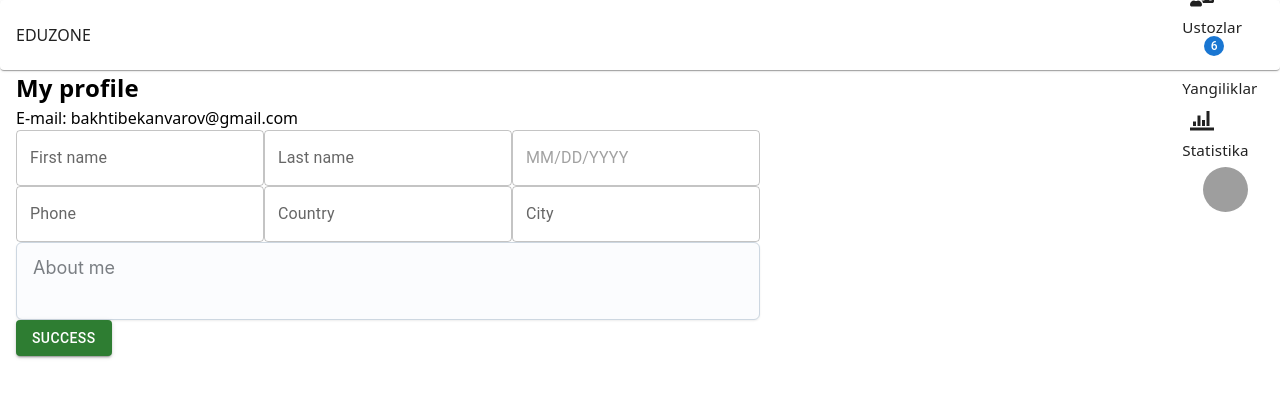
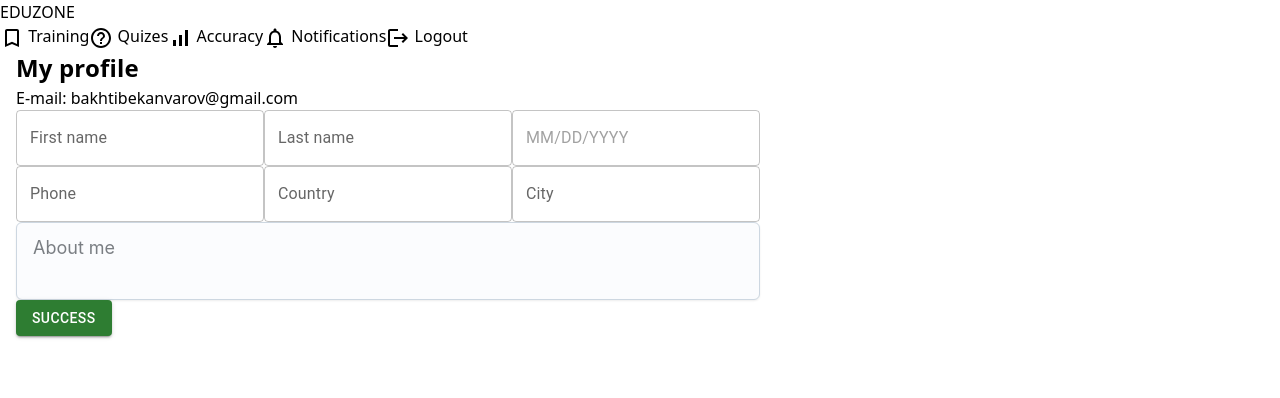
Before and after one commit to Takeda04/ED.UZBEKISTAN, a React (Vite) app: page /profile in a window 1280 px wide. Shown: the top 398 px of the page. Built offline with nearby package versions, Linux system fonts and the light colour scheme; grey boxes are pictures that could not be loaded; some icons are missing.

Commit message:
add sidebar

```diff
--- a/src/App.tsx
+++ b/src/App.tsx
@@ -5,6 +5,7 @@ import { Route, Routes } from "react-router-dom";
 import { routes } from "./router";
 import { v4 } from "uuid";
 import Private from "./private/Private";
+
 const Layout = lazy(() => import("./layouts/Layout"));
 const NotFound = lazy(() => import("./pages/NotFound"));
 const Login = lazy(() => import("./pages/Login"));
--- a/src/components/Cards/HomeCard.tsx
+++ b/src/components/Cards/HomeCard.tsx
@@ -0,0 +1,10 @@
+import React from "react";
+
+const HomeCard = () => {
+
+    return (
+        <div></div>
+    )
+}
+
+export default HomeCard;
--- a/src/components/Sidebar/Sidebar.tsx
+++ b/src/components/Sidebar/Sidebar.tsx
@@ -3,17 +3,20 @@ import BookmarkBorderIcon from '@mui/icons-material/BookmarkBorder';
 import HelpOutlineIcon from '@mui/icons-material/HelpOutline';
 import SignalCellularAltIcon from '@mui/icons-material/SignalCellularAlt';
 import NotificationsNoneIcon from '@mui/icons-material/NotificationsNone';
+import LogoutIcon from '@mui/icons-material/Logout';
+import { Box } from "@mui/material";
+import { Link } from "react-router-dom";
 
 const Sidebar = () => {
 
 
-  type menu = {
+  type ISidebarMenu = {
     icon: any;
     title: string;
-  }[]
+  }
 
 
-  const sidebar_list: menu = [
+  const SidebarMenu: ISidebarMenu[] = [
     {
       icon: <BookmarkBorderIcon/>,
       title: "Training",
@@ -33,11 +36,26 @@ const Sidebar = () => {
   ];
 
   return (
-    <main className="flex flex-col items-center gap-y-2 bg-blue-200">
-      {sidebar_list?.map(({title, icon}) => (
-        <SidebarCard title={title} icon={icon} />
-      ))}
-    </main>
+    <Box className="fixed h-full w-[200px] border-r border-black">
+
+      <Box className="flex mt-10 justify-center">
+        <h1 className={`text-[1.8em] text-black font-bold`}>
+            EDU<span className='text-blue-500'>ZONE</span>
+        </h1>
+      </Box>
+
+      <Box className="flex flex-col mt-8 h-full">
+        {SidebarMenu.map((item) => (
+          <Link className="flex py-4 px-8 hover:bg-blue-300" to={item.title}>
+            {item.icon} <span className="ml-2 font-medium">{item.title}</span>
+          </Link>
+        ))}
+
+          <Link className="flex py-4 px-8 hover:bg-blue-300 mt-auto" to={"/"}>
+            <LogoutIcon/> <span className="ml-2 font-medium">Logout</span>
+          </Link>
+      </Box>
+    </Box>
   );
 };
 
--- a/src/layouts/Layout.tsx
+++ b/src/layouts/Layout.tsx
@@ -1,12 +1,18 @@
 import React from 'react';
 import { Section } from '../static/tags';
 import Header from '../components/Header/Header';
+import Sidebar from '../components/Sidebar/Sidebar';
+import { Box } from '@mui/material';
 
 const Layout: React.FC<{ children: React.JSX.Element }> = ({ children }) => {
   return (
     <Section>
-      <Header />
-      <Section>{children}</Section>
+      <Box className="flex">
+        <Sidebar />
+        <main className='ml-[200px]'>
+          <Section>{children}</Section>
+        </main>
+      </Box>
     </Section>
   );
 };
--- a/src/pages/Main.tsx
+++ b/src/pages/Main.tsx
@@ -1,5 +1,6 @@
 import React from 'react'
 import { Container, Title } from '../static/tags'
+import HomeCard from '../components/Cards/HomeCard'
 
 const Main = () => {
   return (
@@ -8,6 +9,10 @@ const Main = () => {
         My courses
       </Title>
 
+      <HomeCard/>
+      <HomeCard/>
+      <HomeCard/>
+      <HomeCard/>
 
 
     </Container>
```
